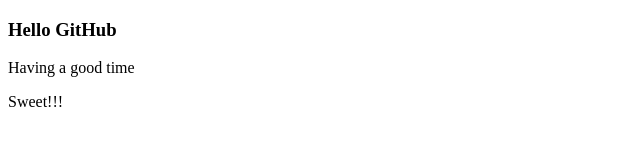
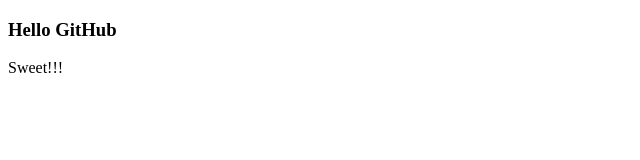
Before and after one commit to thepotatocorp/fuzzy-spoon, a plain HTML site: page index.html in a window 1280 px wide. Shown: the whole page, without its empty margins (0-640 px from the left). Drawn offline with Linux system fonts and the light colour scheme.

Commit message:
Update the pages a little bit more

```diff
--- a/index.html
+++ b/index.html
@@ -12,7 +12,6 @@
 
 <body>
 	<h3>Hello GitHub</h3>
-	<p>Having a good time</p>
 	<p>Sweet!!!</p>
 </body>
 
```
